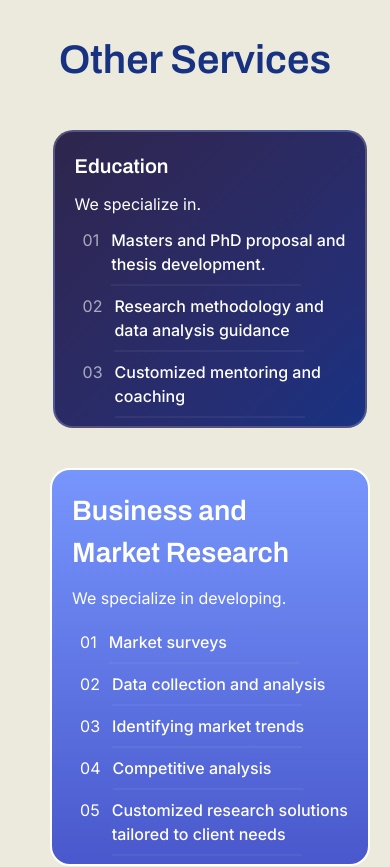
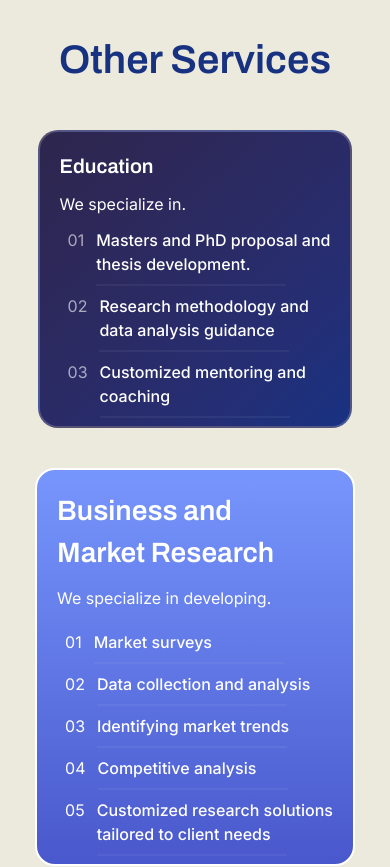
Before and after one commit to almondkiruthu/Limarge, a React (Vite) app in the folder client/: page / in a window 390 px wide. Shown: the part 6660-7527 px from the top of the page. Built offline with nearby package versions, Linux system fonts and the light colour scheme.

Commit message:
I fixed the otherServices cards

```diff
--- a/client/src/components/OtherServicescards.tsx
+++ b/client/src/components/OtherServicescards.tsx
@@ -1,7 +1,7 @@
 const OtherServicescards = () => {
   return (
     <>
-      <div className="flex gap-y-10 lg:gap-y-0 lg:gap-14 lg:ml-[50px] flex-wrap pl-[30px] lg:pl-0 text-white">
+      <div className="flex gap-y-10 lg:gap-y-0 lg:gap-14 lg:ml-[50px] flex-wrap lg:pl-0 text-white">
         {/* Education card */}
         <div className="education-card pt-5 lg:pt-10 pr-5 lg:pr-10 pl-5 lg:pl-10  pb-2 lg:pb-5 rounded-[20px] mx-auto lg:mt-20">
           <p className="font-archivo text-xl font-semibold pb-3">Education</p>
```
